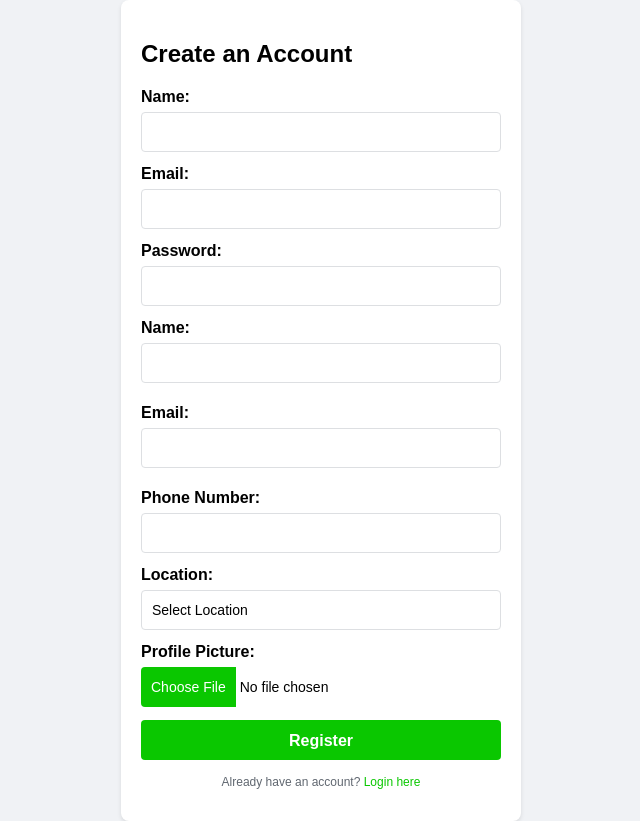
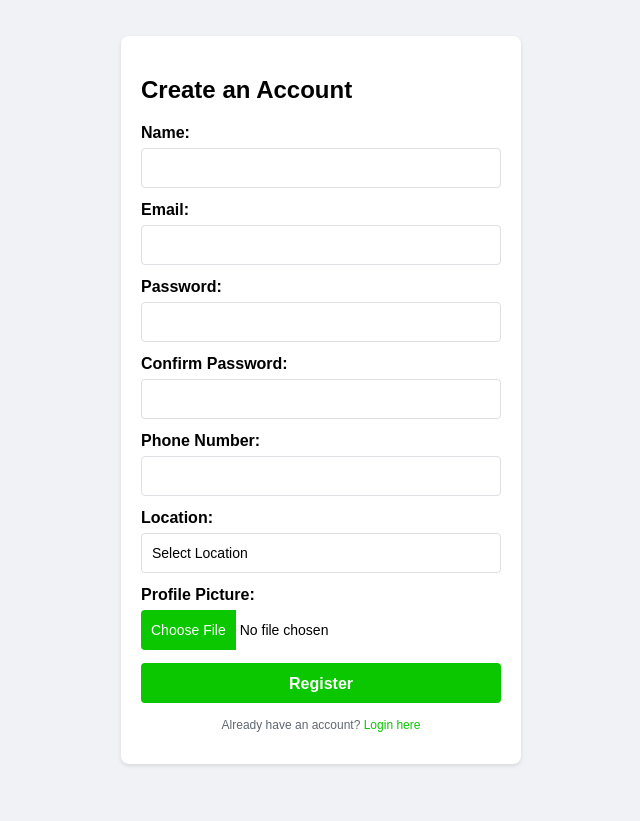
Before and after one commit to wainoyama/Final, a PHP site: page /login_register/register.php in a window 1280 px wide. Shown: the whole page, without its empty margins (319-959 px from the left). After the commit the page ends 766 px from the top, so only its background shows below. Run offline with PHP 8.4, Linux system fonts and the light colour scheme.

Commit message:
added a confirm password

```diff
--- a/login_register/register.php
+++ b/login_register/register.php
@@ -101,20 +101,11 @@ if ($_SERVER['REQUEST_METHOD'] == 'POST') {
                         <label for="password">Password:</label>
                         <input type="password" id="password" name="password" required>
                     </div>
-    <?php if (!empty($errors)): ?>
-        <ul>
-            <?php foreach ($errors as $error): ?>
-                <li><?php echo htmlspecialchars($error); ?></li>
-            <?php endforeach; ?>
-        </ul>
-    <?php endif; ?>
 
-    <form method="POST" enctype="multipart/form-data">
-        <label for="name">Name:</label>
-        <input type="text" name="name" value="<?php echo htmlspecialchars($name); ?>" required><br><br>
-
-        <label for="email">Email:</label>
-        <input type="email" name="email" value="<?php echo htmlspecialchars($email); ?>" required><br><br>
+                    <div class="form-group">
+                        <label for="confirmPassword">Confirm Password:</label>
+                        <input type="password" id="confirmPassword" name="confirmPassword" required>
+                    </div>
 
                     <div class="form-group">
                         <label for="phone">Phone Number:</label>
```
